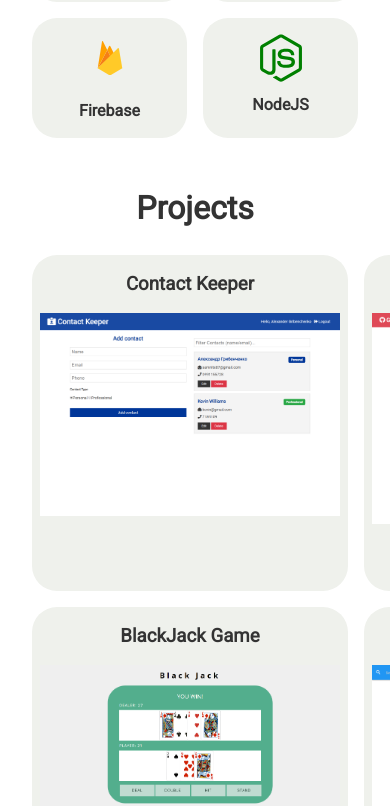
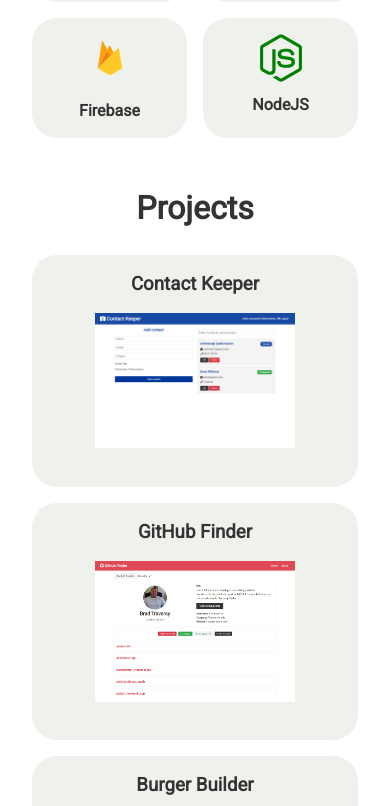
Before and after one commit to samnite/portfolio-client, a React (Create React App) app: page / in a window 390 px wide. Shown: the part 1170-1976 px from the top of the page. Built offline with nearby package versions, Linux system fonts and the light colour scheme.

Commit message:
added mobile styling in "project" section

```diff
--- a/src/components/layout/projects.jsx
+++ b/src/components/layout/projects.jsx
@@ -14,6 +14,9 @@
   grid-gap: 1rem;
   grid-template-columns: repeat(3, 1fr);
   margin-bottom: 1.5rem;
+  @media (max-width: 768px) {
+    grid-template-columns: 1fr;
+  }
 `;
 const StyledProjectCard = styled.div`
   text-align: center;
@@ -23,23 +26,40 @@
   padding: 1rem 0.5rem;
   border-radius: 25px;
   img {
-    width: 300px;
+    width: 200px;
     padding: 1rem 0;
-    transition: all 1s;
+    transition: all 1s ease-in-out;
   }
   #left {
     &:hover {
-      transform: scale(2, 2) translate(50%);
+      transform: scale(3, 3) translate(50%);
     }
   }
   #top {
     &:hover {
-      transform: scale(2, 2);
+      transform: scale(3, 3);
     }
   }
   #right {
     &:hover {
-      transform: scale(2, 2) translate(-50%);
+      transform: scale(3, 3) translate(-50%);
+    }
+  }
+  @media (max-width: 768px) {
+    #left {
+      &:hover {
+        transform: none;
+      }
+    }
+    #top {
+      &:hover {
+        transform: none;
+      }
+    }
+    #right {
+      &:hover {
+        transform: none;
+      }
     }
   }
 `;
```
